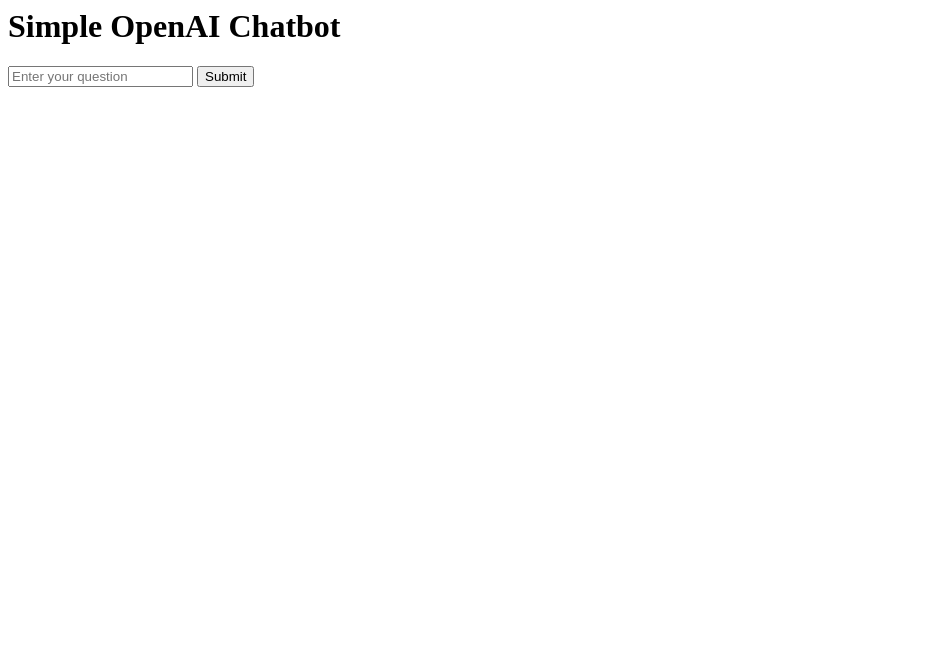
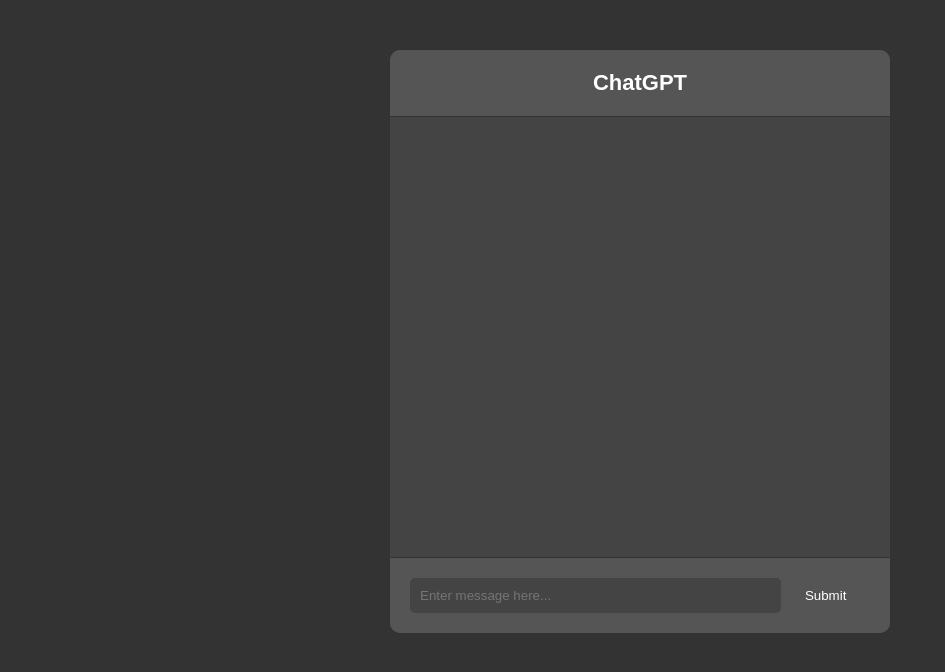
Before and after one commit to stofio/risposteia, a plain HTML site: page index.html in a window 1280 px wide. Shown: the whole page, without its empty margins (0-945 px from the left). Drawn offline with Linux system fonts and the light colour scheme; no server answers.

Commit message:
Update index.html

```diff
--- a/index.html
+++ b/index.html
@@ -1,24 +1,92 @@
+<!DOCTYPE html>
 <html>
-  <head>
-    <title>Simple OpenAI Chatbot</title>
-    <style>
-      /* Add some styling for the page */
-    </style>
-  </head>
-  <body>
-    <h1>Simple OpenAI Chatbot</h1>
-    <form>
-      <input type="text" id="input-text" placeholder="Enter your question">
-      <button type="submit">Submit</button>
-    </form>
-    <div id="response">
-      <!-- Response from OpenAI API will be displayed here -->
+<head>
+  <meta charset="UTF-8">
+  <meta name="viewport" content="width=device-width, initial-scale=1.0">
+  <title>ChatGPT</title>
+  <link rel="stylesheet" type="text/css" href="style.css">
+</head>
+<body>
+  <div id="chat-container">
+    <div id="chat-header">
+      <h1>ChatGPT</h1>
     </div>
-    <script>
-      // JavaScript code to interact with OpenAI API
-    </script>
-  </body>
+    <div id="chat-messages">
+      <!-- messages will be added here dynamically -->
+    </div>
+    <div id="chat-input">
+      <input type="text" id="message-input" placeholder="Enter message here...">
+      <button id="submit-button">Submit</button>
+    </div>
+  </div>
+  <script src="script.js"></script>
+</body>
 </html>
+
+<style>
+  body {
+  background-color: #333;
+  color: #fff;
+  font-family: Arial, sans-serif;
+}
+
+#chat-container {
+  width: 500px;
+  margin: 50px auto;
+  background-color: #444;
+  border-radius: 10px;
+  overflow: hidden;
+}
+
+#chat-header {
+  background-color: #555;
+  padding: 20px;
+  text-align: center;
+  border-bottom: 1px solid #333;
+}
+
+#chat-header h1 {
+  margin: 0;
+  font-size: 22px;
+}
+
+#chat-messages {
+  height: 400px;
+  overflow-y: scroll;
+  padding: 20px;
+}
+
+#chat-input {
+  background-color: #555;
+  padding: 20px;
+  border-top: 1px solid #333;
+  display: flex;
+  justify-content: space-between;
+}
+
+#chat-input input {
+  width: 80%;
+  padding: 10px;
+  border: none;
+  border-radius: 5px;
+  background-color: #444;
+  color: #fff;
+}
+
+#chat-input button {
+  width: 20%;
+  padding: 10px;
+  border: none;
+  border-radius: 5px;
+  background-color: #555;
+  color: #fff;
+  cursor: pointer;
+}
+
+#chat-input button:hover {
+  background-color: #666;
+}
+</style>
 
 <script type="text/javascript">
   const apiKey = "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";
@@ -51,4 +119,16 @@
   })
   .catch(error => console.error(error));
 
+
+
+const chatMessages = document.querySelector("#chat-messages");
+const messageInput = document.querySelector("#message-input");
+const submitButton = document.querySelector("#submit-button");
+
+submitButton.addEventListener("click", function() {
+  // call OpenAI API here to get response
+  // add response to chatMessages
+});
+
+
 </script>
```
